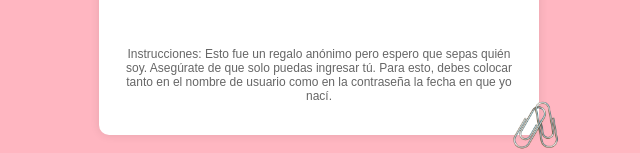
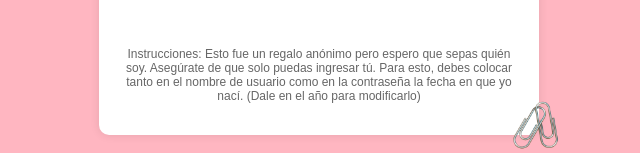
Before and after one commit to MaxProFiles/MaxProfiles.github.io, a plain HTML site: page index.html in a window 1280 px wide. Shown: the part 528-681 px from the top of the page, without its empty margins (321-961 px from the left). Drawn offline with Linux system fonts and the light colour scheme.

Commit message:
Update index.html

```diff
--- a/index.html
+++ b/index.html
@@ -23,7 +23,7 @@
             <!-- Movemos el botón dentro del formulario -->
             <button type="submit">Desbloquear Mensaje</button>
         </form>
-        <p class="instructions">Instrucciones: Esto fue un regalo anónimo pero espero que sepas quién soy. Asegúrate de que solo puedas ingresar tú. Para esto, debes colocar tanto en el nombre de usuario como en la contraseña la fecha en que yo nací.</p>
+        <p class="instructions">Instrucciones: Esto fue un regalo anónimo pero espero que sepas quién soy. Asegúrate de que solo puedas ingresar tú. Para esto, debes colocar tanto en el nombre de usuario como en la contraseña la fecha en que yo nací. (Dale en el año para modificarlo)</p>
     </div>
     <script src="script.js"></script>
 </body>
```
